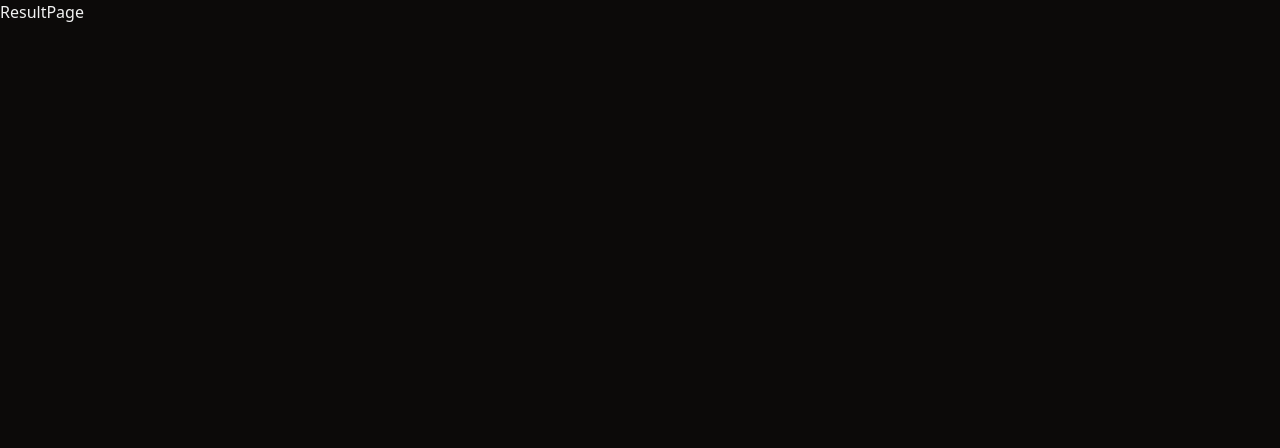
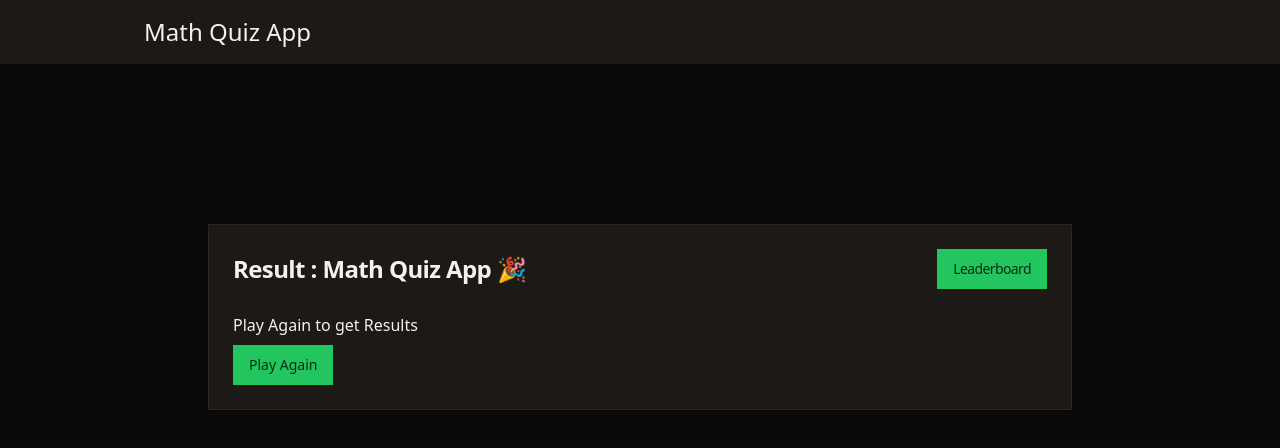
Before and after one commit to vishal-kumawat-appinventiv/hackathon-day2, a React (Vite) app: page /result in a window 1280 px wide. Shown: the top 448 px of the page. Built offline with nearby package versions, Linux system fonts and the light colour scheme.

Commit message:
result ui

```diff
--- a/src/screens/ResultPage/index.tsx
+++ b/src/screens/ResultPage/index.tsx
@@ -1,5 +1,45 @@
+import { RootState } from "@/redux/store";
+import { useSelector } from "react-redux";
+import { Card, CardContent, CardHeader, CardTitle } from "@/components/ui/card";
+import Navbar from "@/components/Navbar";
+import { Button } from "@/components/ui/button";
+import { useNavigate } from "react-router-dom";
+
 const ResultPage = () => {
-  return <div>ResultPage</div>;
+  const resultData = useSelector((state: RootState) => state.result.data);
+  const navigate = useNavigate();
+
+  return (
+    <div>
+      <Navbar />
+      <div className="max-w-4xl mx-auto p-4 mt-36">
+        <Card className="w-full">
+          <CardHeader>
+            <CardTitle className="text-xl md:text-2xl flex items-center justify-between">
+              Result : Math Quiz App 🎉
+              <Button>Leaderboard</Button>
+            </CardTitle>
+          </CardHeader>
+          <CardContent>
+            {resultData[0]?.points ? (
+              <>
+                <h2 className="text-2xl mb-2">
+                  Points : {resultData[0]?.points}
+                </h2>
+              </>
+            ) : (
+              <>
+                <p>Play Again to get Results</p>
+                <Button onClick={() => navigate("/quiz")} className="mt-2">
+                  Play Again
+                </Button>
+              </>
+            )}
+          </CardContent>
+        </Card>
+      </div>
+    </div>
+  );
 };
 
 export default ResultPage;
```
